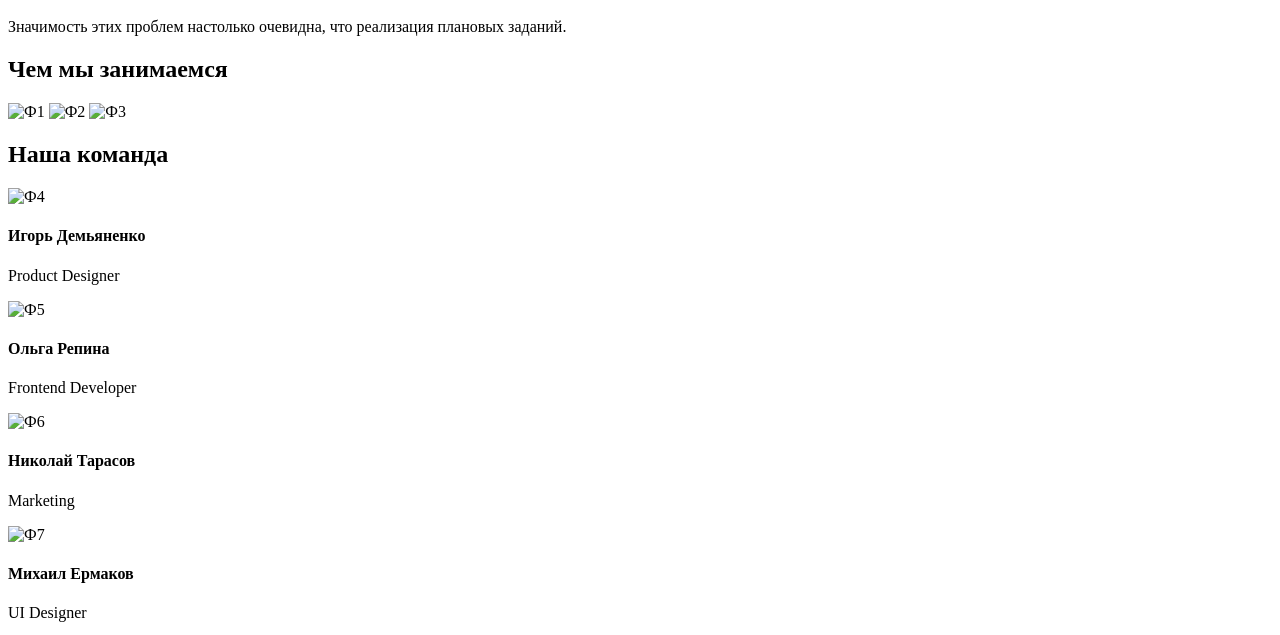
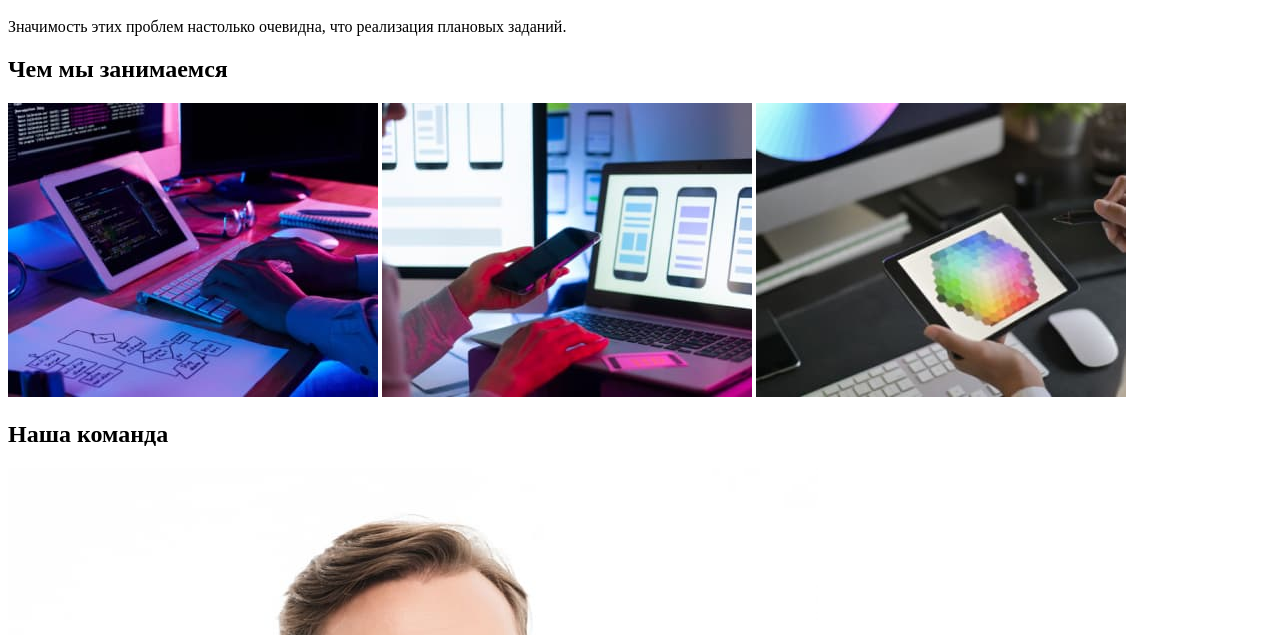
Before and after one commit to Pom4ik1111/goit-markup-hw-01, a plain HTML site: page index.html in a window 1280 px wide. Shown: the part 528-1163 px from the top of the page. Drawn offline with Linux system fonts and the light colour scheme.

Commit message:
Update index.html

```diff
--- a/index.html
+++ b/index.html
@@ -44,29 +44,29 @@
             </div>
             <div>
                 <h2>Чем мы занимаемся</h2>
-                <img src="images/img.png" alt="Ф1">
-                <img src="images/img (1).png" alt="Ф2">
-                <img src="images/img (2).png" alt="Ф3">
+                <img src="images/img5.jpg" alt="Ф1">
+                <img src="images/img6.jpg" alt="Ф2">
+                <img src="images/img7.jpg" alt="Ф3">
             </div>
             <div>
                 <h2>Наша команда</h2>
                 <div>
-                    <img src="images/img 1.jpg" alt="Ф4">
+                    <img src="images/img1.jpg" alt="Ф4">
                     <h4>Игорь Демьяненко</h4>
                     <p>Product Designer</p>
                 </div>
                 <div>
-                    <img src="images/img 2.jpg" alt="Ф5">
+                    <img src="images/img2.jpg" alt="Ф5">
                     <h4>Ольга Репина</h4>
                     <p>Frontend Developer</p>
                 </div>
                 <div>
-                    <img src="images/img 3.jpg" alt="Ф6">
+                    <img src="images/img3.jpg" alt="Ф6">
                     <h4>Николай Тарасов</h4>
                     <p>Marketing</p>
                 </div>
                 <div>
-                    <img src="images/img 4.jpg" alt="Ф7">
+                    <img src="images/img4.jpg" alt="Ф7">
                     <h4>Михаил Ермаков</h4>
                     <p>UI Designer</p>
                 </div>
```
